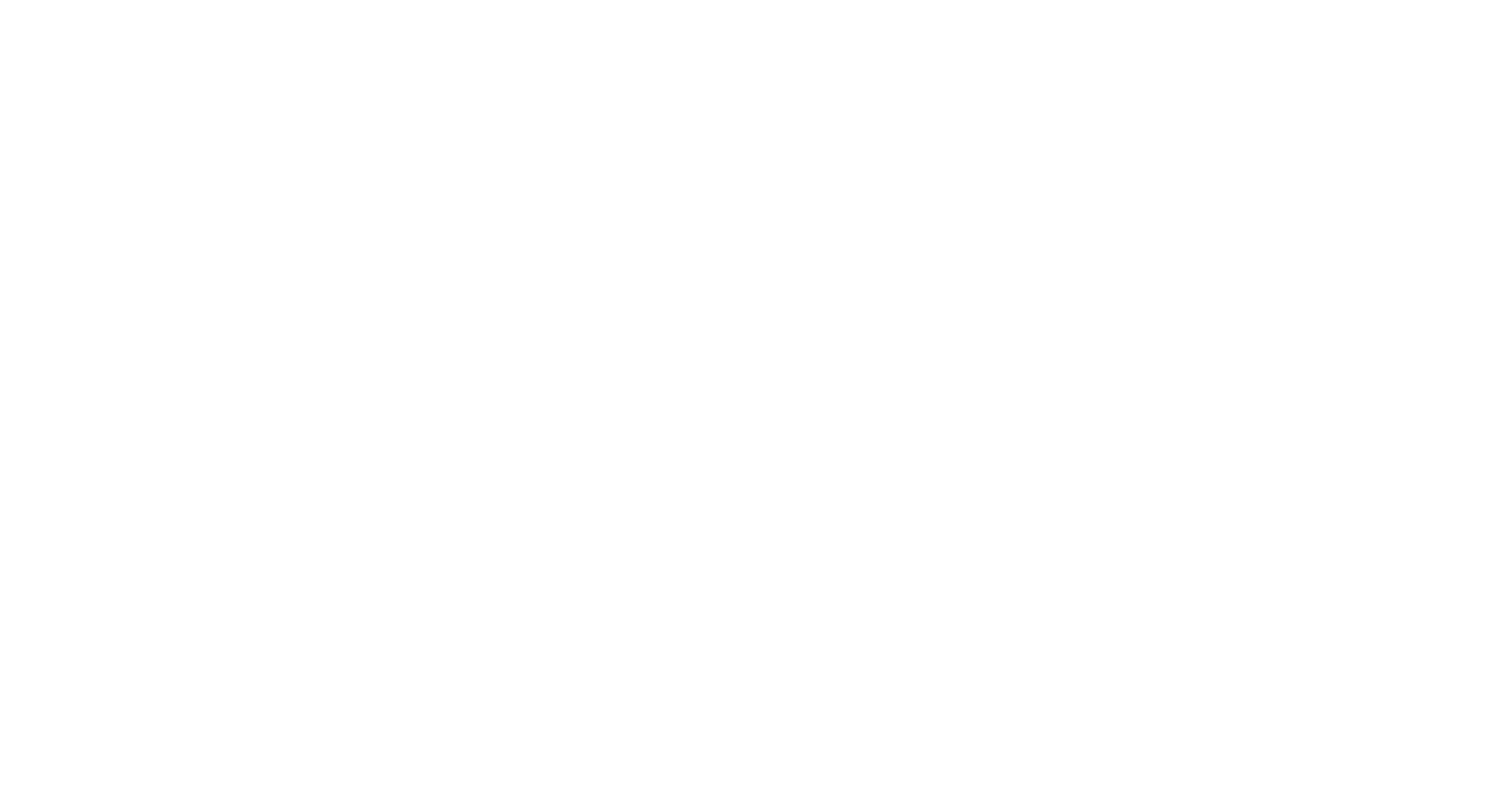
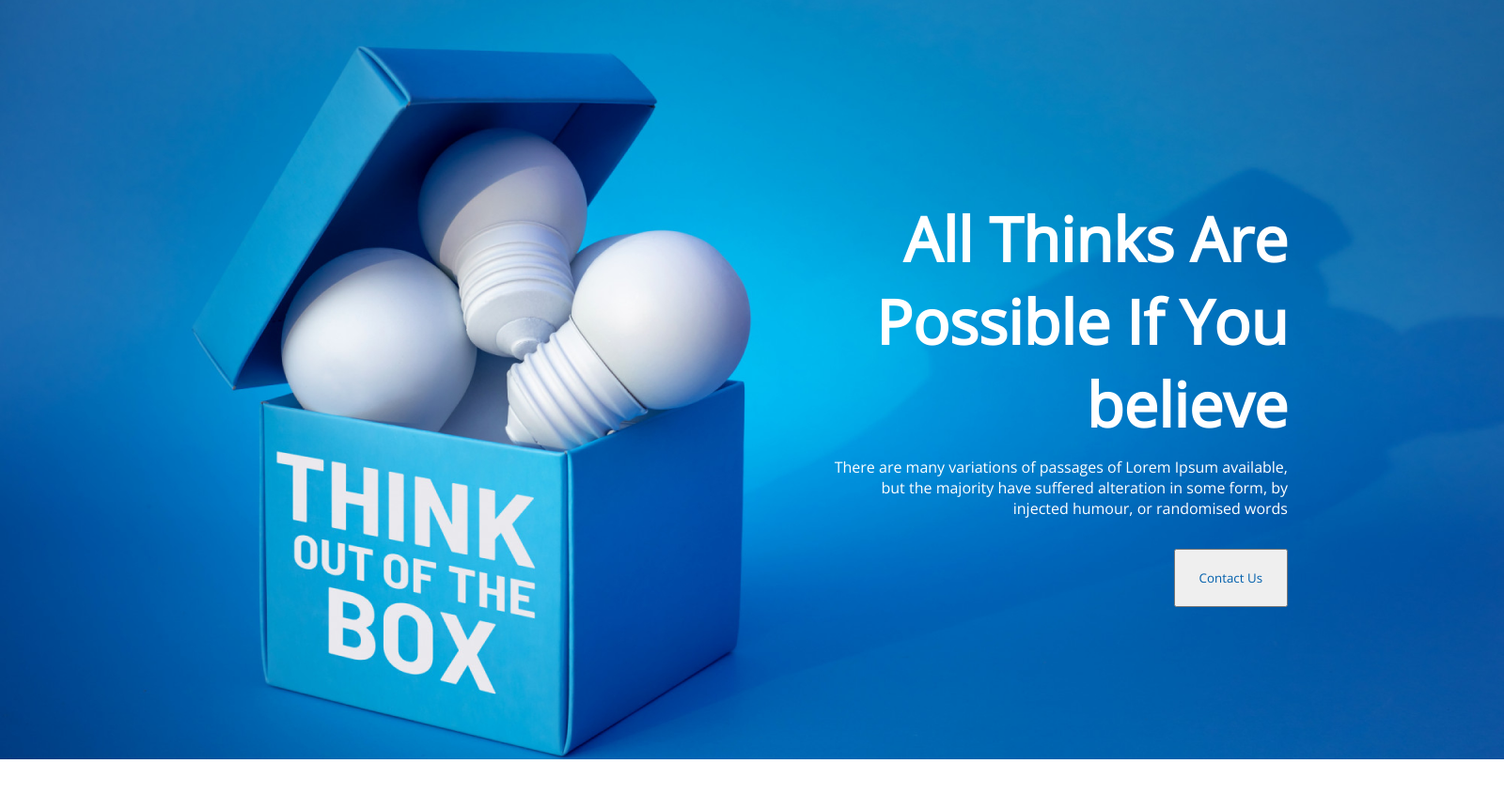
Before and after one commit to chandrojithroy/developer-new-year-new-me-by-cjroy, a plain HTML site: page index.html in a window 1280 px wide. Shown: the whole page at 94% size, 1600 px wide, since content can reach past the window. Before the commit the page ends 800 px from the top, so only its background shows below. Drawn offline with nearby package versions, Linux system fonts and the light colour scheme.

Commit message:
fast commit

```diff
--- a/index.html
+++ b/index.html
@@ -4,10 +4,26 @@
     <meta charset="UTF-8">
     <meta http-equiv="X-UA-Compatible" content="IE=edge">
     <meta name="viewport" content="width=device-width, initial-scale=1.0">
-    <title>Document</title>
+    <title>New Year New Me</title>
     <link rel="stylesheet" href="styles/style.css">
+    <link rel="preconnect" href="https://fonts.googleapis.com"><link rel="preconnect" href="https://fonts.gstatic.com" crossorigin><link href="https://fonts.googleapis.com/css2?family=Open+Sans&family=Work+Sans&display=swap" rel="stylesheet">
 </head>
 <body>
+    <header class="header-title">
+        <nav class="nav-title">
+            <h2 class="main-header-h2">All Thinks Are Possible If You believe</h2>
+            <p class="header-description">There are many variations of passages of Lorem Ipsum available, but the majority have suffered alteration in some form, by injected humour, or randomised words</p>
+            <button class="btn-primary">Contact Us</button>
+        </nav>
 
+    </header>
+
+
+    <main>
+
+    </main>
+    <footer>
+
+    </footer>
 </body>
 </html>
--- a/styles/style.css
+++ b/styles/style.css
@@ -0,0 +1,39 @@
+* {
+    margin: 0;
+    font-family: 'Open Sans', sans-serif;
+}
+
+/* header style */
+
+.header-title {
+    text-align: right;
+    background-image: url(../images/banner/banner3.png);
+    position: absolute;
+    background-repeat: no-repeat;
+    width: 1600px;
+    height: 808px;
+}
+
+.main-header-h2 {
+    color: #FFFFFF;
+    font-weight: 700;
+    font-size: 65px;
+    margin-top: 210px;
+    margin-right: 230px;
+    margin-left: 876px;
+    margin-bottom: 12px;
+
+}
+
+.header-description {
+    color: #FFFFFF;
+    font-weight: 400;
+    font-size: 16px;
+    margin: 12px 230px 16px 876px;
+}
+
+.btn-primary{
+    color: #005FAC;
+    padding: 20px 25px;
+    margin: 16px 230px 270px 1210px;
+}
```
